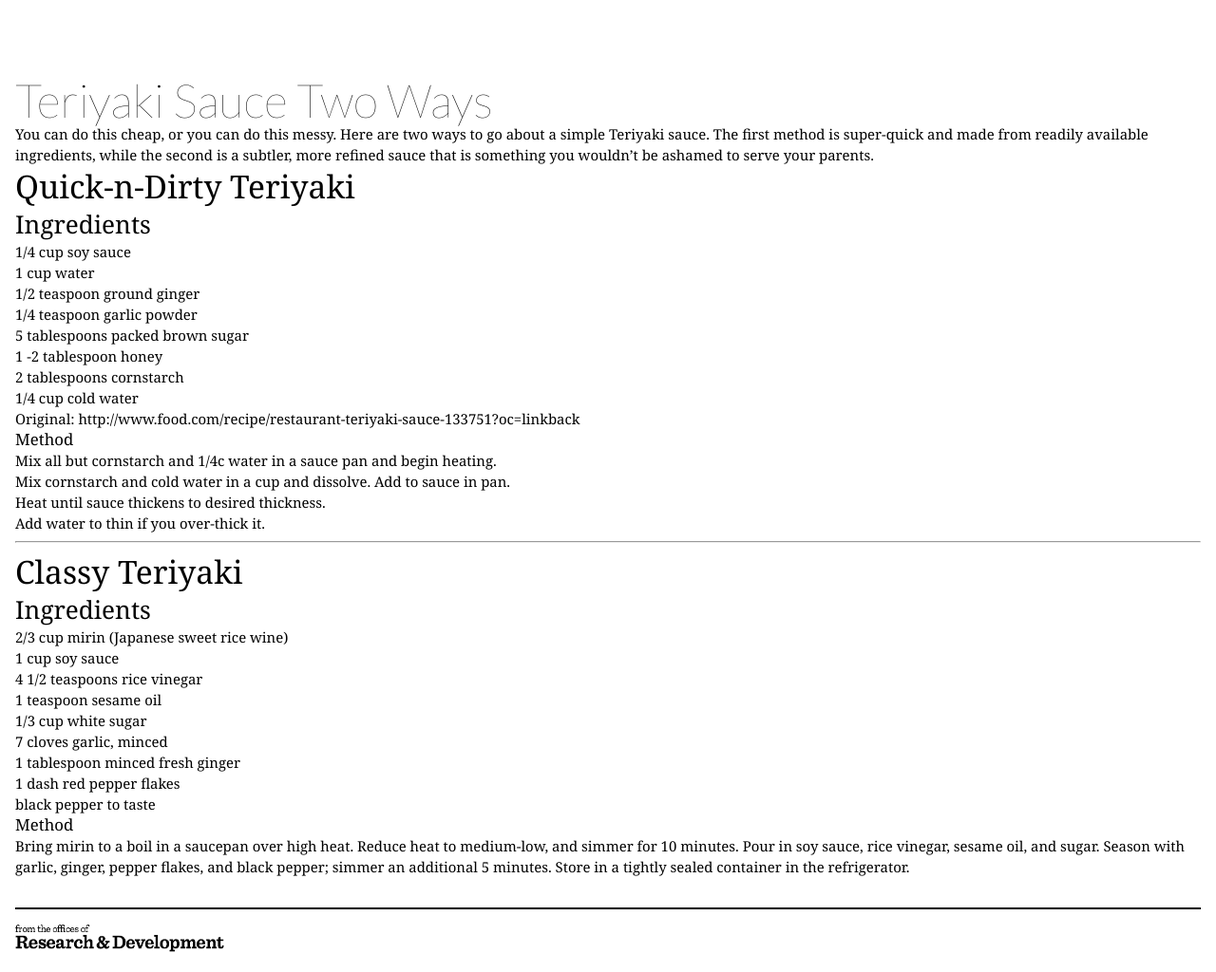
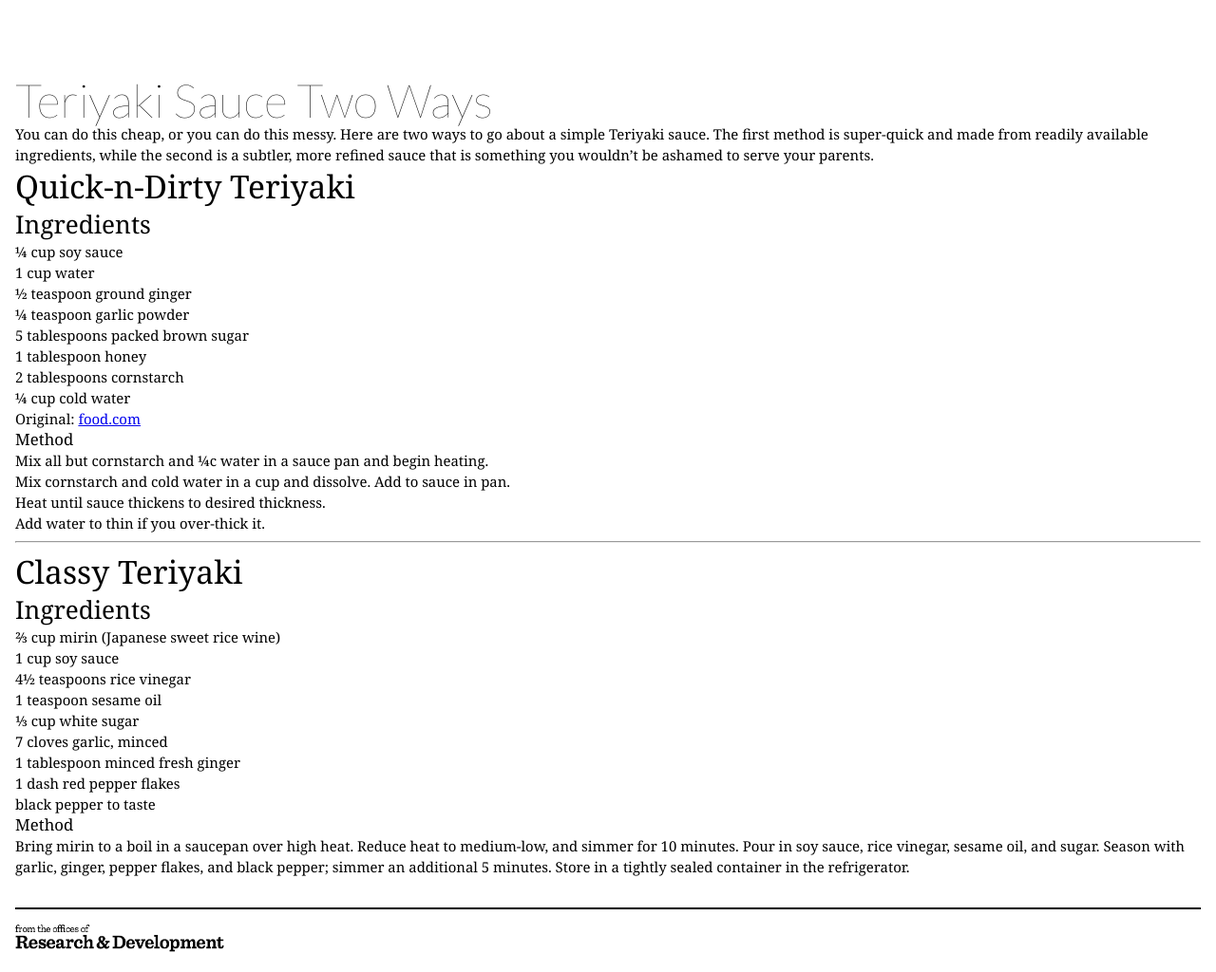
Before and after one commit to rnddg/eat, a Jekyll site: the page built from sauce/teriyaki.md, in a window 1280 px wide. Shown: the whole page at 95% size. Built offline with Jekyll 4.4.1, drawn with Linux system fonts in a browser that asks for light colours; some web fonts are replaced; Markdown is read by kramdown in place of the engine named in the settings.

Commit message:
Update README & Temple recipe Front-Matter

```diff
--- a/sauce/teriyaki.md
+++ b/sauce/teriyaki.md
@@ -1,6 +1,7 @@
 ---
 layout: recipe
 title: Teriyaki Sauce Two Ways
+original-url:
 ---
 
 You can do this cheap, or you can do this messy. Here are two ways to go about a simple Teriyaki sauce. The first method is super-quick and made from readily available ingredients, while the second is a subtler, more refined sauce that is something you wouldn't be ashamed to serve your parents.
@@ -9,20 +10,20 @@
 
 ### Ingredients
 
-+ 1/4 cup soy sauce
++ ¼ cup soy sauce
 + 1 cup water
-+ 1/2 teaspoon ground ginger
-+ 1/4 teaspoon garlic powder
++ ½ teaspoon ground ginger
++ ¼ teaspoon garlic powder
 + 5 tablespoons packed brown sugar
-+ 1 -2 tablespoon honey
++ 1 tablespoon honey
 + 2 tablespoons cornstarch
-+ 1/4 cup cold water
++ ¼ cup cold water
 
-Original: http://www.food.com/recipe/restaurant-teriyaki-sauce-133751?oc=linkback
+Original: [food.com](http://www.food.com/recipe/restaurant-teriyaki-sauce-133751?oc=linkback)
 
 #### Method
 
-1. Mix all but cornstarch and 1/4c water in a sauce pan and begin heating.
+1. Mix all but cornstarch and ¼c water in a sauce pan and begin heating.
 2. Mix cornstarch and cold water in a cup and dissolve. Add to sauce in pan.
 3. Heat until sauce thickens to desired thickness.
 4. Add water to thin if you over-thick it.
@@ -33,11 +34,11 @@
 
 ### Ingredients
 
-+ 2/3 cup mirin (Japanese sweet rice wine)
++ ⅔ cup mirin (Japanese sweet rice wine)
 + 1 cup soy sauce
-+ 4 1/2 teaspoons rice vinegar
++ 4½ teaspoons rice vinegar
 + 1 teaspoon sesame oil
-+ 1/3 cup white sugar
++ ⅓ cup white sugar
 + 7 cloves garlic, minced
 + 1 tablespoon minced fresh ginger
 + 1 dash red pepper flakes
```
Also changed, not shown: README.md.
